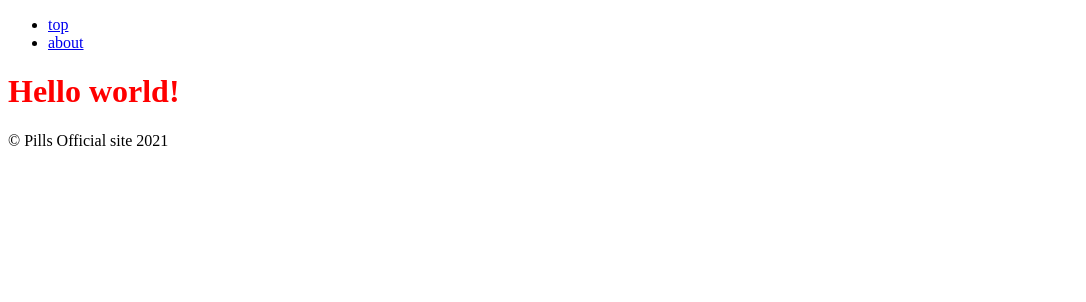
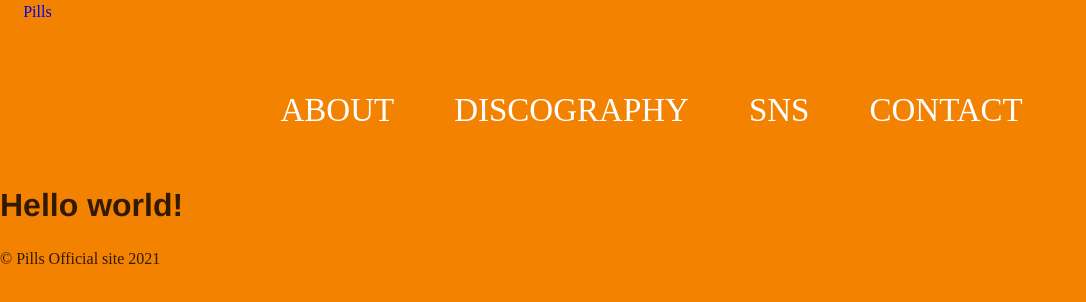
Before and after one commit to yosei1127/PillsOfficialSite, a Gatsby site: page / in a window 1280 px wide. Shown: the whole page, without its empty margins (0-1086 px from the left). Built offline with nearby package versions, Linux system fonts and the light colour scheme; Gatsby itself is replaced by a stand-in of ours.

Commit message:
add GoogleFont & header

```diff
--- a/gatsby-config.js
+++ b/gatsby-config.js
@@ -6,7 +6,10 @@
 
 module.exports = {
     /* Your site config here */
-    plugins: [
-
-    ],
+    plugins: [{
+        resolve: `gatsby-plugin-typography`,
+        options: {
+            pathToConfigModule: `src/utils/typography`,
+        },
+    }, ],
 }
--- a/package.json
+++ b/package.json
@@ -15,9 +15,12 @@
     },
     "dependencies": {
         "gatsby": "^3.0.1",
+        "gatsby-plugin-typography": "^3.0.0",
         "gatsby-remark-autolink-headers": "^3.0.0",
         "react": "^17.0.1",
-        "react-dom": "^17.0.1"
+        "react-dom": "^17.0.1",
+        "react-typography": "^0.16.19",
+        "typography": "^0.16.19"
     },
     "devDependencies": {
         "prettier": "2.2.1"
--- /dev/null
+++ b/src/components/header.js
@@ -0,0 +1,24 @@
+import React from 'react'
+import { Link } from 'gatsby'
+
+const Header = () => {
+    return (
+        <header>
+            <nav>
+                <ul>
+                    <Link to="/" className="icon">Pills</Link>
+                    <div className="warapper">
+                        <div className="navi">
+                            <li><Link to="/about">ABOUT</Link></li>
+                            <li><Link to="/disco">DISCOGRAPHY</Link></li>
+                            <li><Link to="/sns">SNS</Link></li>
+                            <li><Link to="/contact">CONTACT</Link></li>
+                        </div>
+                    </div>
+                </ul>
+            </nav>
+        </header>
+    )
+}
+
+export default Header
--- /dev/null
+++ b/src/components/layout.css
@@ -0,0 +1,35 @@
+@charset "UYF-8";
+body {
+    font-size: 100%;
+    background-color: #F28200;
+    font-family: "";
+}
+
+a {
+    text-decoration: none;
+}
+
+.wrapper {
+    max-width: 1100px;
+    margin: 0 auto;
+}
+
+
+/* HEADER
+-------------------------------------*/
+
+.navi {
+    display: flex;
+    justify-content: center;
+    font-size: 33px;
+    margin-top: 34px;
+    list-style: none;
+}
+
+.navi li {
+    margin: 30px;
+}
+
+.navi a {
+    color: #fff;
+}
--- a/src/pages/components/header.js
+++ /dev/null
@@ -1,17 +0,0 @@
-import React from 'react'
-import { Link } from 'gatsby'
-
-const Header = () => {
-    return (
-        <header>
-            <nav>
-                <ul>
-                    <li><Link to="/">top</Link></li>
-                    <li><Link to="/about">about</Link></li>
-                </ul>
-            </nav>
-        </header>
-    )
-}
-
-export default Header
--- a/src/pages/components/layout.css
+++ /dev/null
@@ -1,3 +0,0 @@
-.title {
-    color: red;
-}
--- a/src/pages/index.js
+++ b/src/pages/index.js
@@ -1,15 +1,15 @@
 import React from "react"
-import Layout from "../pages/components/layout.js"
+import Layout from "../components/layout"
 
 
 const MainPage = () => {
-  return (
-    <div>
-    <Layout>
-    <h1 className="title">Hello world!</h1>
-    </Layout>
-    </div>
-  )
+    return (
+    <div className = "body" >
+        <Layout>
+        <h1 className = "title" > Hello world! </h1>
+        </Layout>
+        </div>
+    )
 }
 
 export default MainPage
--- /dev/null
+++ b/src/utils/typography.js
@@ -0,0 +1,19 @@
+import Typography from 'typography'
+
+const typography = new Typography({
+    googleFonts: [{
+            name: 'Noto Sans JP',
+            styles: [
+                '500',
+                '700',
+                '900',
+            ],
+        },
+        {
+            name: 'Roboto',
+            styles: ['700'],
+        },
+    ],
+})
+
+export default typography
```
Also changed, not shown: src/components/footer.js (renamed from src/pages/components/footer.js), src/components/layout.js (renamed from src/pages/components/layout.js), 1 other file.
